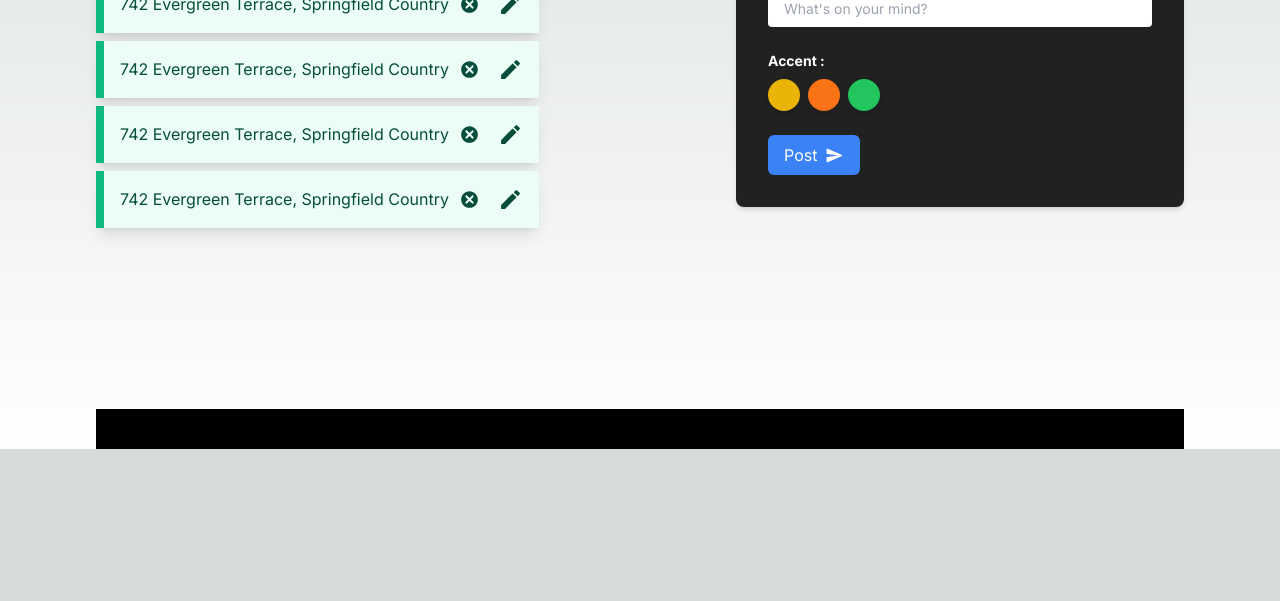
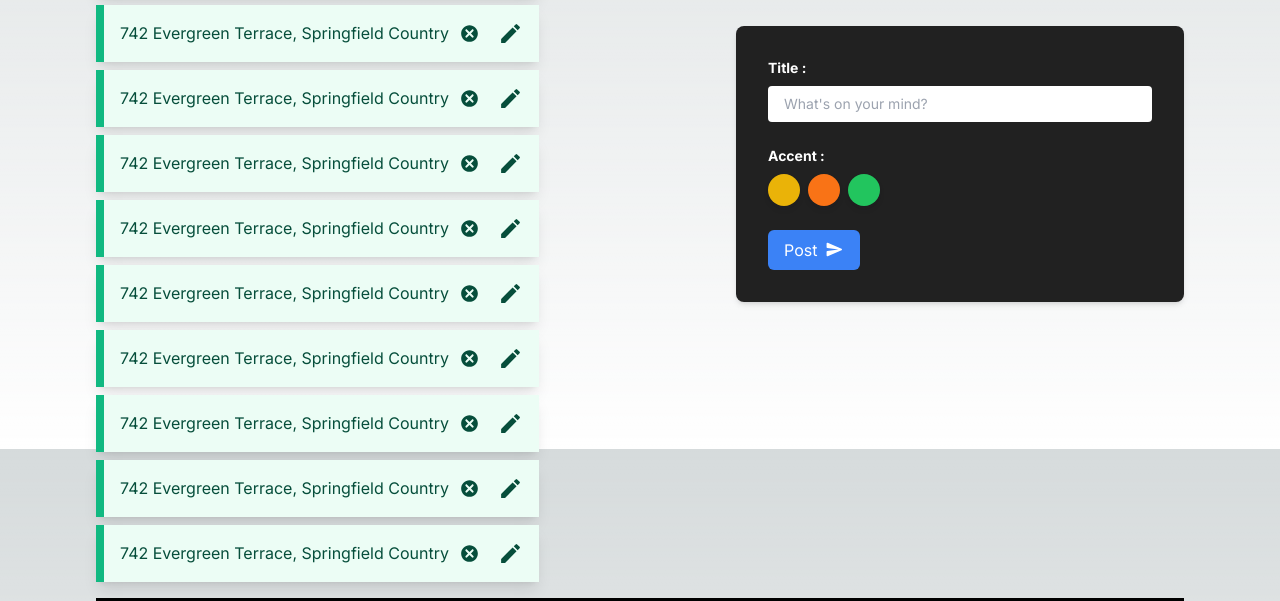
Before and after one commit to moh1t-do/keeps, a Next.js app: page /dashboard in a window 1280 px wide. Shown: the part 351-952 px from the top of the page. Before the commit the page ends 800 px from the top, so only its background shows below. Built offline with nearby package versions, Linux system fonts and the light colour scheme; no server answers; sample sign-in values are in the browser's storage.

Commit message:
:bug: Navbar fix
close modal on clicking links

```diff
--- a/src/app/dashboard/(auth)/login/page.tsx
+++ b/src/app/dashboard/(auth)/login/page.tsx
@@ -44,7 +44,7 @@ const Login = () => {
 
   return (
     <div className="flex flex-col items-center justify-between">
-      <div className="w-96 rounded bg-[#212121] p-8 shadow-md">
+      <div className="sm:max-w-sm md:max-w-md max-w-xs rounded bg-[#212121] p-8 shadow-md">
         <h1 className="mb-8 text-center text-4xl font-semibold">Login</h1>
         <form onSubmit={handleSubmit}>
           <input
@@ -68,14 +68,14 @@ const Login = () => {
           </button>
           <p className="mb-4 text-[16px] text-red-600">{error && error}</p>
         </form>
-        <button
+        {/* <button
           className="w-full rounded bg-black py-2 text-white hover:bg-gray-800"
           onClick={() => {
             // signIn("github");
           }}
         >
           Sign In with Github
-        </button>
+        </button> */}
         <div className="mt-4 text-center text-gray-500">- OR -</div>
         <Link
           className="mt-2 block text-center text-blue-500 hover:underline"
--- a/src/app/dashboard/(auth)/register/page.tsx
+++ b/src/app/dashboard/(auth)/register/page.tsx
@@ -53,7 +53,7 @@ const Register = () => {
 
   return (
     <div className="flex flex-col items-center justify-between">
-      <div className="w-96 rounded bg-[#212121] p-8 shadow-md">
+      <div className="sm:max-w-sm md:max-w-md max-w-xs rounded bg-[#212121] p-8 shadow-md">
         <h1 className="mb-8 text-center text-4xl font-semibold">Register</h1>
         <form onSubmit={handleRegister}>
           <input
--- a/src/app/layout.tsx
+++ b/src/app/layout.tsx
@@ -19,7 +19,7 @@ export default function RootLayout({
   return (
     <html lang="en">
       <body className={inter.className}>
-        <div className="mx-auto flex h-screen w-full max-w-6xl flex-col justify-between px-8">
+        <div className="mx-auto flex gap-4 h-screen w-full max-w-6xl flex-col justify-between px-8">
           <Navbar />
           {children}
           <Footer />
--- a/src/components/Navbar.tsx
+++ b/src/components/Navbar.tsx
@@ -38,7 +38,7 @@ function Navbar(): React.ReactNode {
   };
 
   return (
-    <div className="flex h-20 w-full items-center justify-between border-b uppercase">
+    <div className="flex h-20 w-full items-center justify-between border-b uppercase py-8">
       <Link href="/" className="cursor-pointer outline-none">
         WISHES
       </Link>
@@ -74,7 +74,7 @@ function Navbar(): React.ReactNode {
               <ul className="flex cursor-pointer flex-col gap-10 py-4">
                 {navItems.map((ele: navItem, idx: number) => (
                   <li key={idx}>
-                    <Link className="mx-auto py-2" href={ele.navLink}>
+                    <Link className="mx-auto py-2" href={ele.navLink} onClick={(): void => setIsOpen(false)}>
                       {ele.title}
                     </Link>
                   </li>
--- a/src/components/WishList.tsx
+++ b/src/components/WishList.tsx
@@ -8,6 +8,14 @@ function WishList(): React.ReactNode {
       <WishListCard />
       <WishListCard />
       <WishListCard />
+      <WishListCard />
+      <WishListCard />
+      <WishListCard />
+      <WishListCard />
+      <WishListCard />
+      <WishListCard />
+      <WishListCard />
+      <WishListCard />
     </div>
   );
 }
--- a/src/components/WishListCard.tsx
+++ b/src/components/WishListCard.tsx
@@ -2,7 +2,7 @@ import { TiDelete } from "react-icons/ti";
 import { MdEdit } from "react-icons/md";
 function WishListCard(): React.ReactNode {
   return (
-    <div className="flex max-w-xs items-center border-l-8 border-emerald-500 bg-emerald-50 p-4 text-emerald-900 shadow-lg sm:max-w-sm md:max-w-md">
+    <div className="flex  items-center border-l-8 border-emerald-500 bg-emerald-50 p-4 text-emerald-900 shadow-lg sm:max-w-sm md:max-w-md max-w-xs">
       <div className="flex min-w-0 justify-between gap-2">
         <h2 className="overflow-hidden text-ellipsis whitespace-nowrap">
           742 Evergreen Terrace, Springfield Country
```
